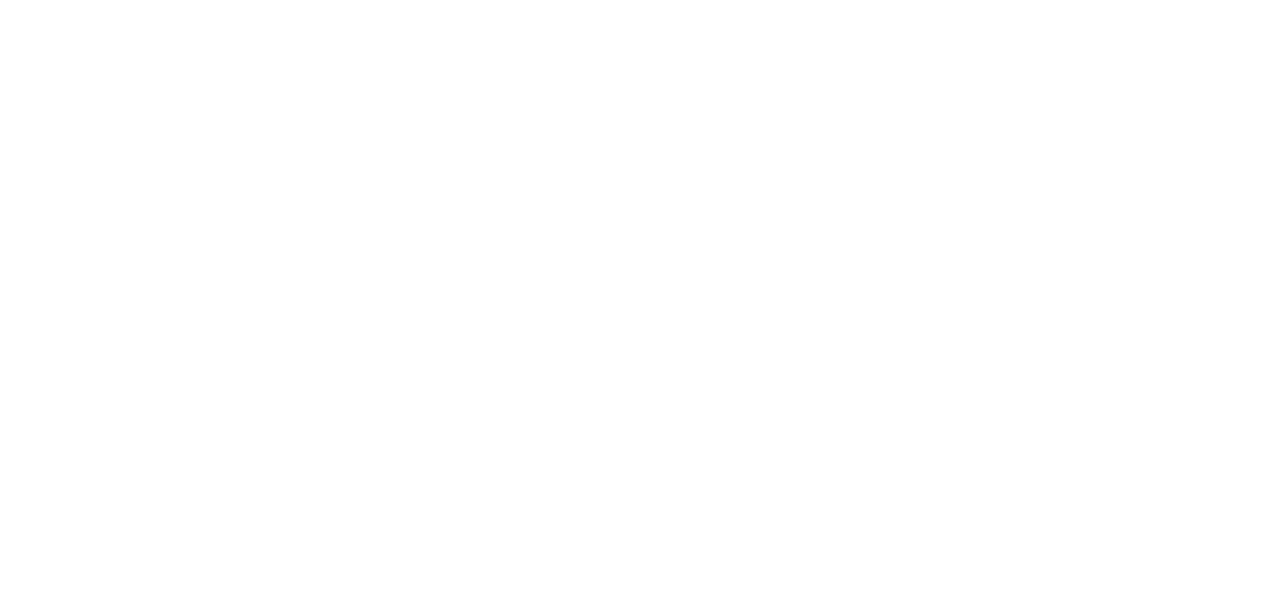
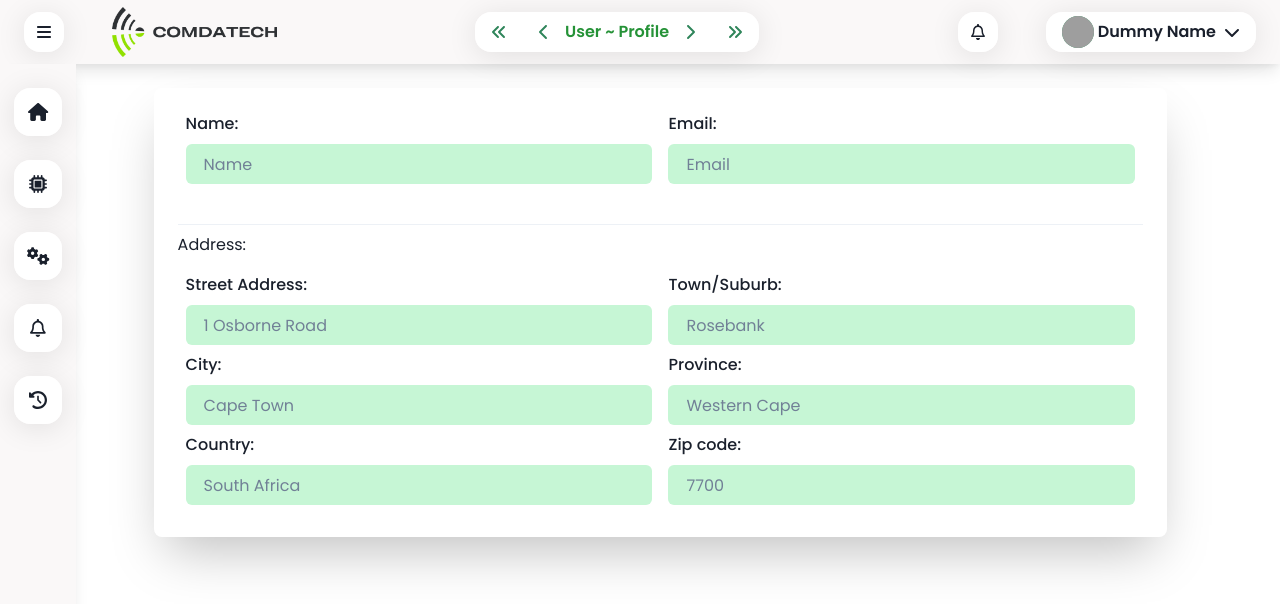
Before and after one commit to Comdatech/fence-react-app, a React (Create React App) app: page /user/profile in a window 1280 px wide. Before the commit this address had no page. Shown: the top 604 px of the page. Built offline with nearby package versions, Linux system fonts and the light colour scheme; grey boxes are pictures that could not be loaded.

Commit message:
user profile form [WIP]

```diff
--- a/src/App.js
+++ b/src/App.js
@@ -2,6 +2,9 @@
 import Login from "./pages/Authentication/Login";
 import ForgotPassword from "./pages/Authentication/ForgotPassword";
 import SignUp from "./pages/Authentication/SignUp";
+
+//User pages
+import Profile from "./pages/User/profile";
 
 //Landing Page
 import Home from "./pages/Landing/home";
@@ -17,6 +20,7 @@
 //import external libraries and assets
 import * as React from "react";
 import { BrowserRouter, Routes, Route } from "react-router-dom";
+
 
 class App extends React.Component {
   constructor() {
@@ -41,6 +45,8 @@
             <Route path="/alerts" element={<Alerts/>}/>
             <Route path="/activity" element={<Activity/>}/>
 
+            <Route path="/user/profile" element={<Profile/>}/>
+
           </Routes>
         </BrowserRouter>
       </>
--- a/src/components/Navigation/header.js
+++ b/src/components/Navigation/header.js
@@ -68,7 +68,7 @@
           temp= props;
       };
 
-      newPath = temp.replace("/", " > ")
+      newPath = temp.replace("/", " ~ ");
       return (
         <>
           {newPath}
@@ -193,7 +193,9 @@
               </Center>
             </MenuButton>
             <MenuList>
-              <MenuItem icon={userIcon}>Profile</MenuItem>
+              <MenuItem icon={userIcon} onClick={() => navigate("/user/profile")}>
+                Profile
+              </MenuItem>
               <MenuDivider />
               <MenuItem icon={settingsIcon}>Settings</MenuItem>
               <MenuDivider />
--- /dev/null
+++ b/src/pages/User/profile.js
@@ -0,0 +1,124 @@
+//import local assets
+
+//import local components
+
+//import external libraries
+import { Box, Divider, Flex, FormControl, FormHelperText, FormLabel, Input, Stack, Text } from '@chakra-ui/react';
+import React from 'react'
+import PageLayout from '../../components/Navigation/pageLayout';
+
+const Profile = () => {
+
+  return (
+    <>
+      <PageLayout />
+      <Flex marginLeft="12%" marginTop="24px">
+        <Box boxShadow="2xl" w="90%" borderRadius="lg" p="6" overflow="auto">
+          <form>
+            <Flex className="pb-4" justify="space-between" align="center">
+              <FormControl className="pl-2 pr-2">
+                <FormLabel htmlFor="name">Name:</FormLabel>
+                <Input
+                  variant="filled"
+                  type="text"
+                  placeholder="Name"
+                  bg="green.100"
+                />
+                <FormHelperText></FormHelperText>
+              </FormControl>
+
+              <FormControl className="pl-2 pr-2">
+                <FormLabel htmlFor="email">Email:</FormLabel>
+                <Input
+                  variant="filled"
+                  type="text"
+                  placeholder="Email"
+                  bg="green.100"
+                />
+                <FormHelperText></FormHelperText>
+              </FormControl>
+            </Flex>
+
+            <Stack direction="column" className='pb-3 pt-2'>
+              <Divider orientation="horizontal" />
+              <Text>Address:</Text>
+            </Stack>
+            <Flex>
+              <FormControl className="pl-2 pr-2">
+                <FormLabel htmlFor="street_address">Street Address:</FormLabel>
+                <Input
+                  variant="filled"
+                  type="text"
+                  placeholder="1 Osborne Road"
+                  bg="green.100"
+                />
+                <FormHelperText></FormHelperText>
+              </FormControl>
+
+              <FormControl className="pl-2 pr-2">
+                <FormLabel htmlFor="town">Town/Suburb:</FormLabel>
+                <Input
+                  variant="filled"
+                  type="text"
+                  placeholder="Rosebank"
+                  bg="green.100"
+                />
+                <FormHelperText></FormHelperText>
+              </FormControl>
+            </Flex>
+
+            <Flex>
+              <FormControl className="pl-2 pr-2">
+                <FormLabel htmlFor="City">City:</FormLabel>
+                <Input
+                  variant="filled"
+                  type="text"
+                  placeholder="Cape Town"
+                  bg="green.100"
+                />
+                <FormHelperText></FormHelperText>
+              </FormControl>
+
+              <FormControl className="pl-2 pr-2">
+                <FormLabel htmlFor="province">Province:</FormLabel>
+                <Input
+                  variant="filled"
+                  type="text"
+                  placeholder="Western Cape"
+                  bg="green.100"
+                />
+                <FormHelperText></FormHelperText>
+              </FormControl>
+            </Flex>
+
+            <Flex>
+              <FormControl className="pl-2 pr-2">
+                <FormLabel htmlFor="Country">Country:</FormLabel>
+                <Input
+                  variant="filled"
+                  type="text"
+                  placeholder="South Africa"
+                  bg="green.100"
+                />
+                <FormHelperText></FormHelperText>
+              </FormControl>
+
+              <FormControl className="pl-2 pr-2">
+                <FormLabel htmlFor="zip_code">Zip code:</FormLabel>
+                <Input
+                  variant="filled"
+                  type="number"
+                  placeholder="7700"
+                  bg="green.100"
+                />
+                <FormHelperText></FormHelperText>
+              </FormControl>
+            </Flex>
+          </form>
+        </Box>
+      </Flex>
+    </>
+  );
+}
+
+export default Profile;
```
Also changed, not shown: src/pages/Authentication/Logout.js (added), src/pages/User/help.js (added), src/pages/User/userSettings.js (added).
